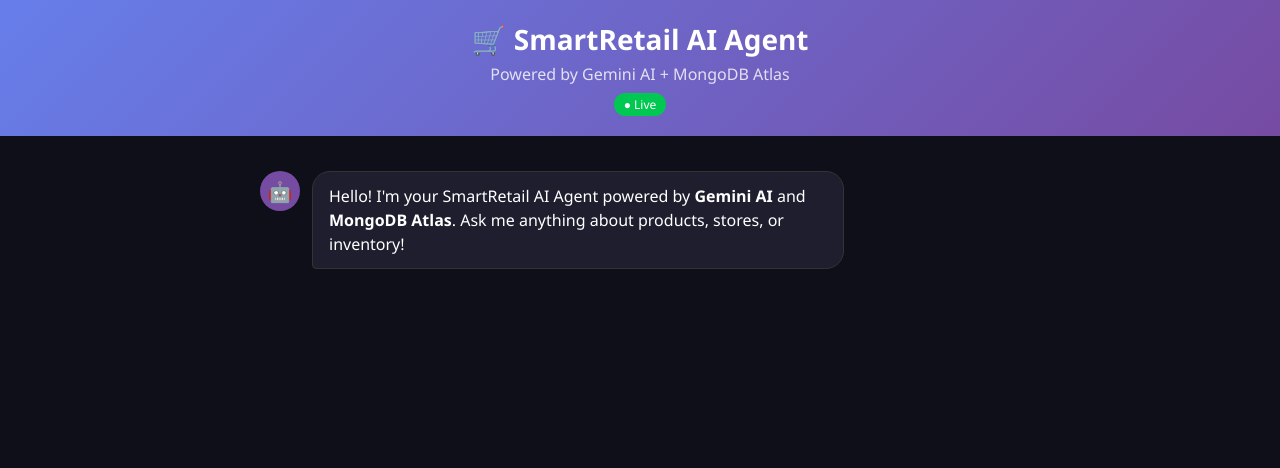
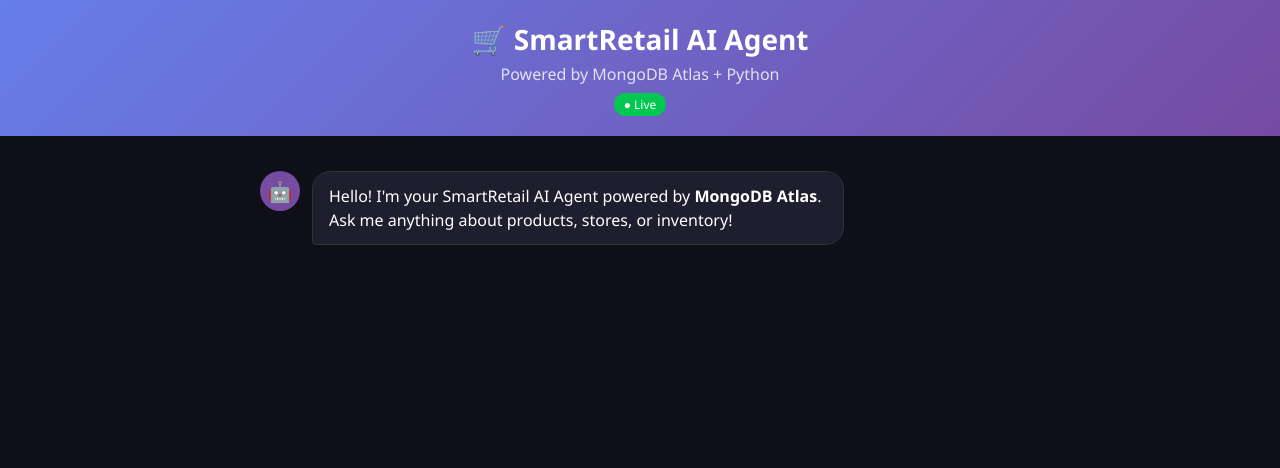
Before and after one commit to HarshParmar029/smartretail-ai-agent, a Flask app: page / in a window 1280 px wide. Shown: the top 468 px of the page. Run offline with Flask 3, Linux system fonts and the light colour scheme.

Commit message:
Update branding

```diff
--- a/templates/index.html
+++ b/templates/index.html
@@ -39,13 +39,13 @@
 <body>
     <div class="header">
         <h1>🛒 SmartRetail AI Agent</h1>
-        <p>Powered by Gemini AI + MongoDB Atlas</p>
+        <p>Powered by MongoDB Atlas + Python</p>
         <span class="badge">● Live</span>
     </div>
     <div class="chat-container" id="chat">
         <div class="message bot">
             <div class="avatar">🤖</div>
-            <div class="bubble">Hello! I'm your SmartRetail AI Agent powered by <strong>Gemini AI</strong> and <strong>MongoDB Atlas</strong>. Ask me anything about products, stores, or inventory!</div>
+            <div class="bubble">Hello! I'm your SmartRetail AI Agent powered by <strong>MongoDB Atlas</strong>. Ask me anything about products, stores, or inventory!</div>
         </div>
     </div>
     <div class="input-area">
```
